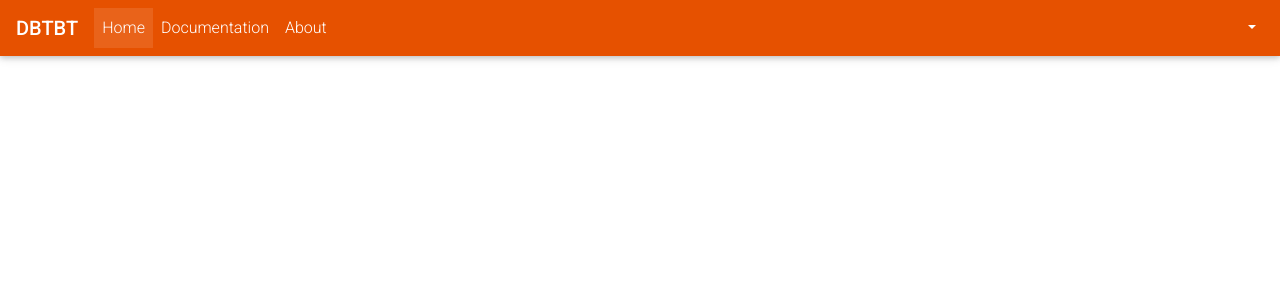
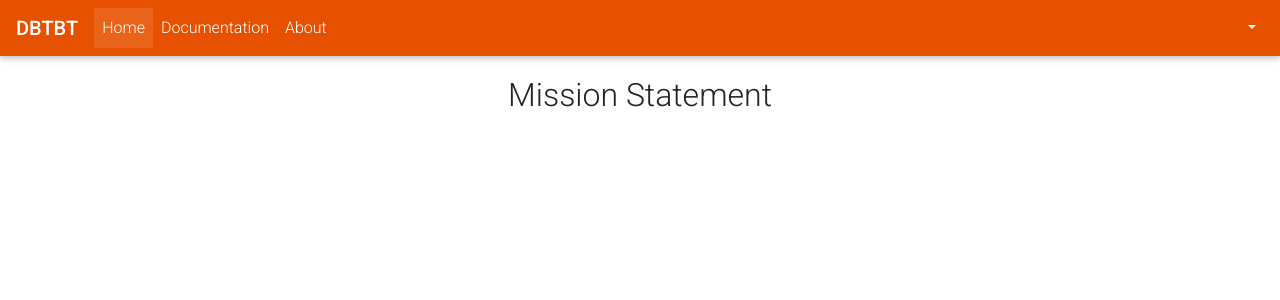
Before and after one commit to cdaher3/DBTBT, a React (Create React App) app in the folder dbtbt-frontend/: page /Documentation in a window 1280 px wide. Shown: the top 300 px of the page. Built offline with nearby package versions, Linux system fonts and the light colour scheme.

Commit message:
Routed documentation

```diff
--- /dev/null
+++ b/dbtbt-frontend/src/Documentation.js
@@ -0,0 +1,24 @@
+import React, { Component } from "react";
+import "./Documentation.css";
+import Search from "./Search";
+import NavbarPage from "./NavbarPage";
+import "bootstrap-css-only/css/bootstrap.min.css";
+import "mdbreact/dist/css/mdb.css";
+
+export default class Documentation extends Component {
+    constructor(props) {
+      super(props);
+      this.state = {
+        initialItems: [],
+        items: []
+      };
+    }
+
+    render() {
+        return (
+            <div>
+            <h2> Mission Statement</h2>
+            </div>
+        );
+        }
+}
--- a/dbtbt-frontend/src/NavbarPage.js
+++ b/dbtbt-frontend/src/NavbarPage.js
@@ -7,6 +7,7 @@ import { BrowserRouter as Router, Switch, Route, Link } from 'react-router-dom';
 import App from './App';
 import Submit from './Submit';
 import About from './About';
+import Documentation from './Documentation';
 import SearchResults from "./SearchResults";
 
 export default class NavbarPage extends Component {
@@ -32,7 +33,7 @@ export default class NavbarPage extends Component {
                 <MDBNavLink to={`/`}>Home</MDBNavLink>
               </MDBNavItem>
               <MDBNavItem>
-                <MDBNavLink to="/">Documentation</MDBNavLink>
+                <MDBNavLink to="/Documentation">Documentation</MDBNavLink>
               </MDBNavItem>
               <MDBNavItem>
                 <MDBNavLink to = "/about"> About</MDBNavLink>
@@ -60,6 +61,7 @@ export default class NavbarPage extends Component {
         </MDBNavbar>
         <Switch>
           <Route path="/" exact component={Submit} />
+          <Route path="/Documentation" exact component={Documentation} />
           <Route path="/about" exact component={About} />
           <Route path="/search/:id" component={SearchResults}/>
         </Switch>
```
Also changed, not shown: dbtbt-frontend/src/Documentation.css (added).
